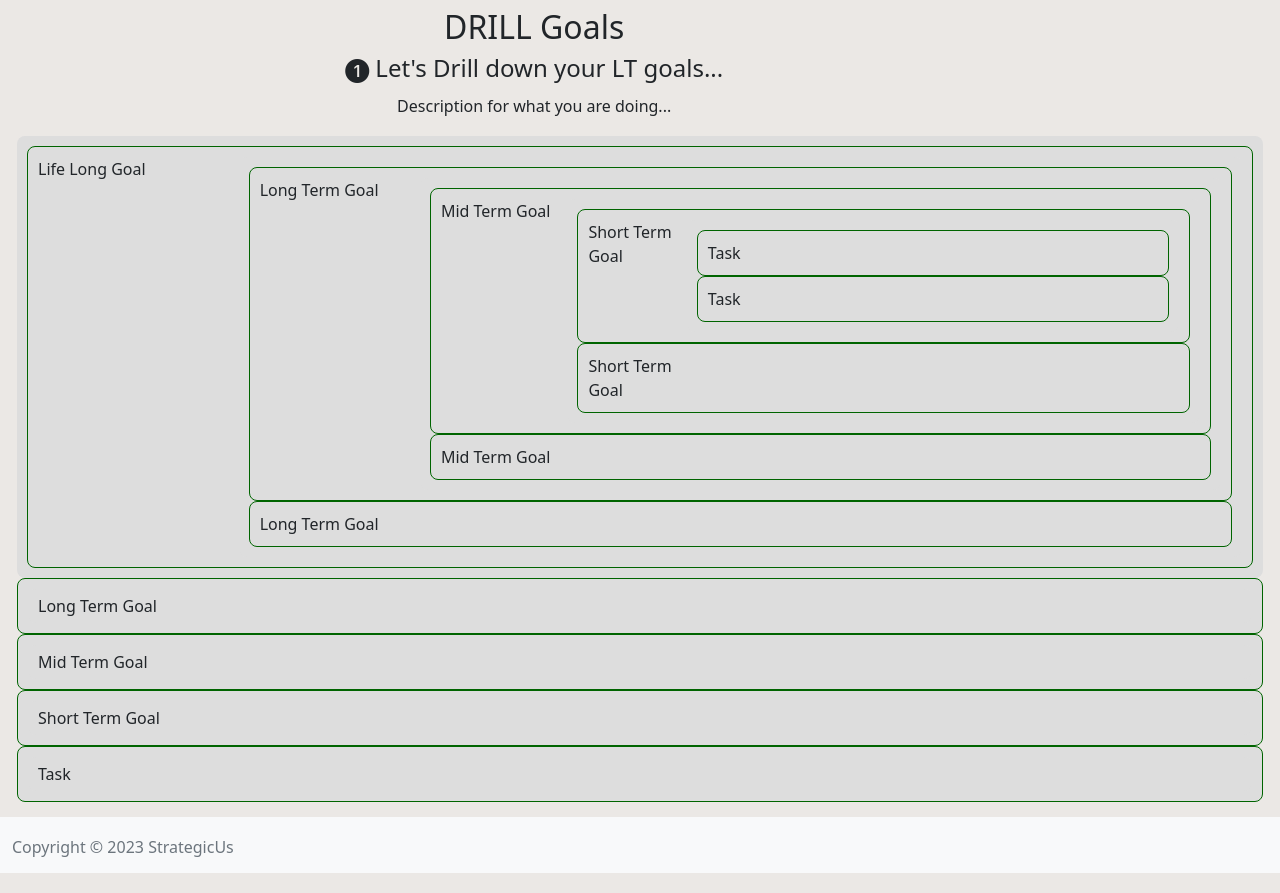
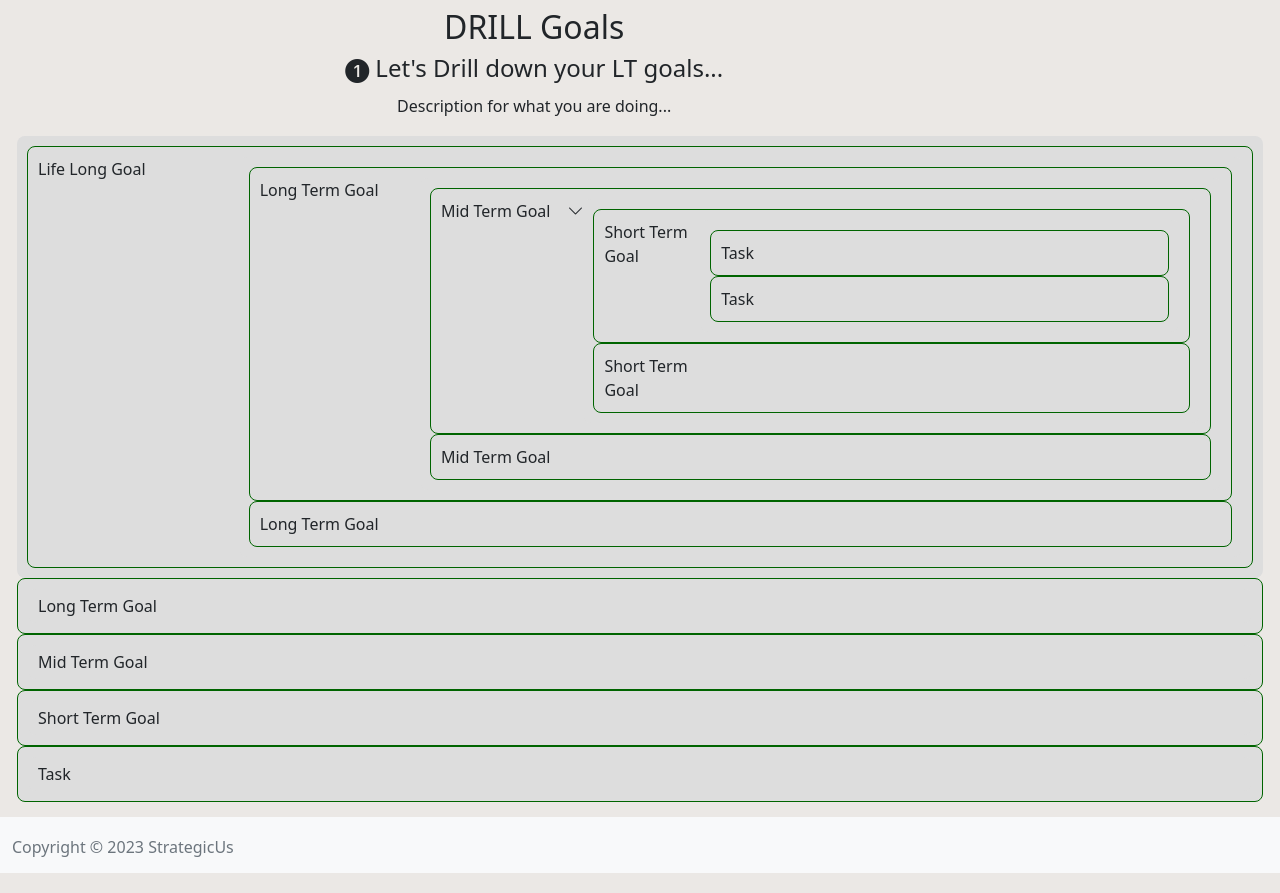
Before and after one commit to Mailb0xhead/Strategicus, a Django app: template assess/templates/assess/drill_goals.html in a window 1280 px wide. Shown: the part 72-965 px from the top of the page. Run offline with Django 4.2, Linux system fonts and the light colour scheme; the template is opened without the code that fills it, so the values that code supplies are empty; some libraries are stand-ins or nearby versions.

Commit message:
Building new jquery logic

```diff
--- a/assess/templates/assess/drill_goals.html
+++ b/assess/templates/assess/drill_goals.html
@@ -6,11 +6,12 @@
 {% block content %}
 
     <script src = "https://code.jquery.com/jquery-1.10.2.js"></script>
+    <script src = "https://code.jquery.com/jquery-3.6.0.min.js"></script>
     <script src = "https://code.jquery.com/ui/1.10.4/jquery-ui.js"></script>
-    <script src="https://www.w3schools.com/lib/w3.js"></script>
-    <script src="{% static 'scripts/api.js' %}"></script>
-    <script src="{% static 'scripts/main.js' %}"></script>
-    <script src="{% static 'scripts/dnd.js' %}"></script>
+    <!-- <script src="https://www.w3schools.com/lib/w3.js"></script> -->
+    <!-- <script src="{% static 'scripts/api.js' %}"></script> -->
+    <!-- <script src="{% static 'scripts/main.js' %}"></script> -->
+    <!-- <script src="{% static 'scripts/dnd.js' %}"></script> -->
     <script>
 
 
@@ -25,40 +26,41 @@
 <div class="container">
 <!-- Goal Selector -->
   <div id="listId1" class="col-md-12">
-    <div class="box row-fluid box">
-      <div id="LT" class="listitem box cellrow" name="xxx">
-        <div id="goalSort" class="col-md-2" style="">Life Long Goal</div>
-          <div id="LTBox" class="box row-fluid" name="xxx">
-            <div id="LT" class="listitem box cellrow" name="xxx">
-              <div id="goalSort" class="col-md-2" style="">Long Term Goal</div>
-              <div id="LL" class="box row-fluid" name="xxx">
-                <div id="LT" class="listitem box cellrow" name="xxx">
-                  <div id="goalSort" class="col-md-2" style="">Mid Term Goal</div>
-                    <div id="LL" class="box row-fluid" name="xxx">
-                      <div id="LT" class="listitem box cellrow" name="xxx">
-                        <div id="goalSort" class="col-md-2" style="">Short Term Goal</div>
-                        <div id="LL" class="box row-fluid" name="xxx">
-                          <div id="LT" class="listitem box cellrow" name="xxx">
-                            <div id="goalSort" class="col-md-2" style="">Task</div>
+    <div id="LLcont1" class="box row-fluid box">
+      <div id="LL1" class="LL listitem box cellrow" name="xxx">
+        <div id="LLT1" class="col-md-2" style="">Life Long Goal</div>
+        <div id="LTcont1" class="box row-fluid" name="xxx">
+            <div id="LT1" class="LT listitem box cellrow" name="xxx">
+              <div id="LTT1" class="col-md-2" style="">Long Term Goal</div>
+
+              <div id="MTcont1" class="box row-fluid" name="xxx">
+                <div id="MT1" class="MT listitem box cellrow" name="xxx">
+                  <div id="MTT1" class="col-md-2" style="">Mid Term Goal</div>
+                  <i class="bi bi-chevron-down toggle-icon"></i>
+                  <div id="ST1" class="box row-fluid" name="xxx">
+                      <div id="STcont1" class="ST listitem box cellrow" name="xxx">
+                        <div id="STT1" class="col-md-2" style="">Short Term Goal</div>
+                        <div id="TKcont1" class="box row-fluid" name="xxx">
+                          <div id="TK1" class="TK listitem box cellrow" name="xxx">
+                            <div id="TKT1" class="col-md-2" style="">Task</div>
                           </div>
-                          <div id="LT" class="listitem box cellrow" name="xxx">
-                            <div id="goalSort" class="col-md-2" style="">Task</div>
+                          <div id="TK2" class="TK listitem box cellrow" name="xxx">
+                            <div id="TKT2" class="col-md-2" style="">Task</div>
                           </div>
                         </div>
-
                       </div>
-                      <div id="LT" class="listitem box cellrow" name="xxx">
-                        <div id="goalSort" class="col-md-2" style="">Short Term Goal</div>
+                      <div id="STcont2" class="ST listitem box cellrow" name="xxx">
+                        <div id="STT2" class="col-md-2" style="">Short Term Goal</div>
                       </div>
                     </div>
                   </div>
-                  <div id="LT" class="listitem box cellrow" name="xxx">
-                    <div id="goalSort" class="col-md-2" style="">Mid Term Goal</div>
+                  <div id="MTcont2" class="MT listitem box cellrow" name="xxx">
+                    <div id="MTT2" class="col-md-2" style="">Mid Term Goal</div>
                   </div>
               </div>
             </div>
-            <div id="LT" class="listitem box cellrow" name="xxx">
-              <div id="goalSort" class="col-md-2" style="">Long Term Goal</div>
+            <div id="LTcont2" class="LT listitem box cellrow" name="xxx">
+              <div id="LTT2" class="col-md-2" style="">Long Term Goal</div>
             </div>
           </div>
         </div>
@@ -77,28 +79,19 @@
     </div>
   </div>
 
-  <!-- Goal List -->
-  <!-- <div id="listId2" class="col-md-2 align-items-start">
-    <div id="goal1" class="listitem box cellrow" name="xxx">
-      <div id="goalSort" class="cell box " style="">Goal 1</div>
-    </div>
-    <div id="goal2" class="listitem box cellrow" name="xxx">
-      <div id="goalSort" class="cell box " style="">Goal 2</div>
-    </div>
-    <div id="goal3" class="listitem box cellrow" name="xxx">
-      <div id="goalSort" class="cell box " style="">Goal 3</div>
-    </div>
-    <div id="goal4" class="listitem box cellrow" name="xxx">
-      <div id="goalSort" class="cell box " style="">Goal 4</div>
-    </div> -->
 </div>
 
   <div class="height"></div>
 
   <script>
-
-
-    </script>
+$(document).ready(function() {
+  $('.toggle-icon').on('click', function() {
+    console.log('clicked')
+    $('#ST1').toggle();
+    $(this).toggleClass('bi-chevron-down bi-chevron-right');
+  });
+});
+  </script>
 
 
 
```
